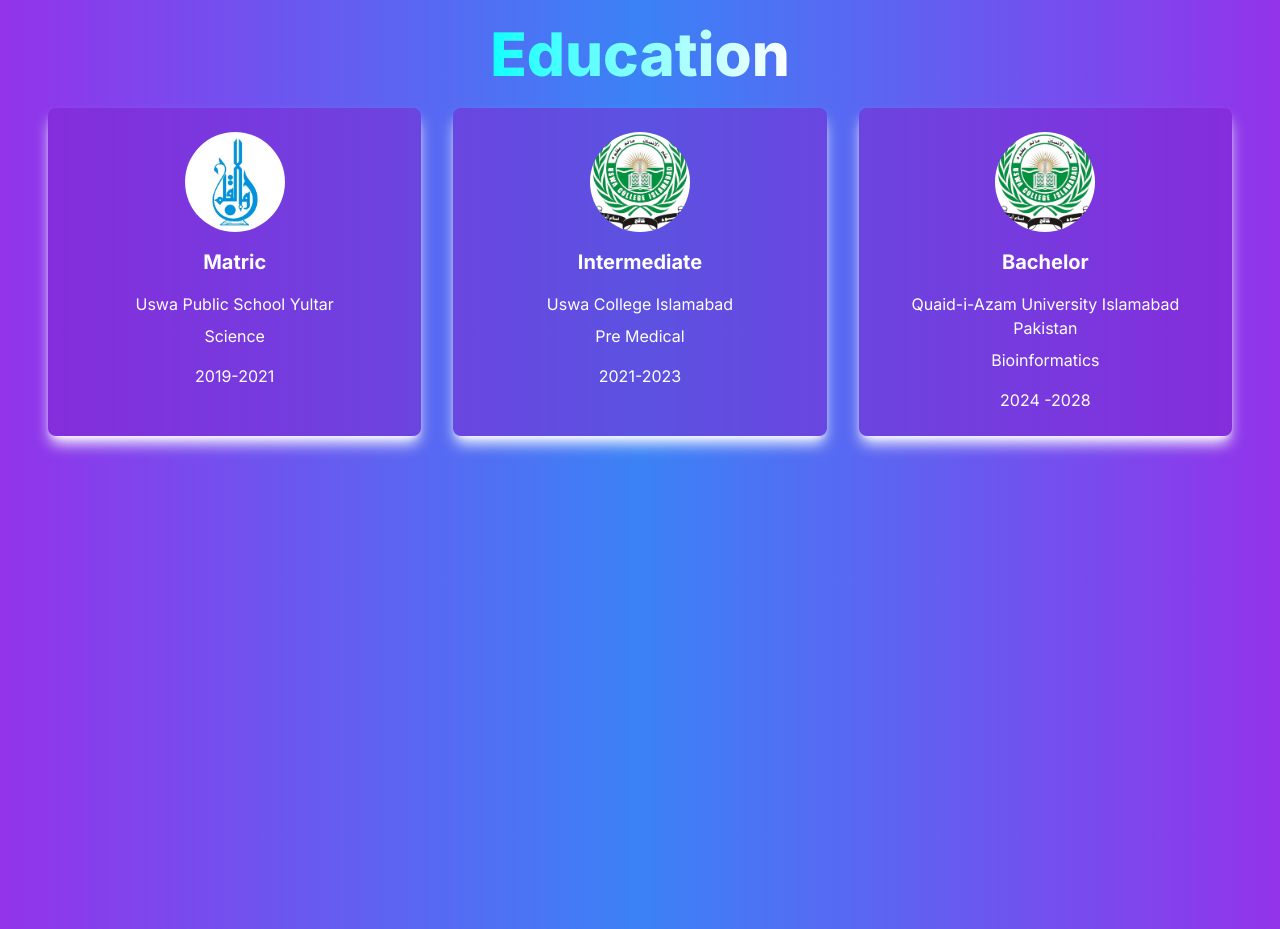
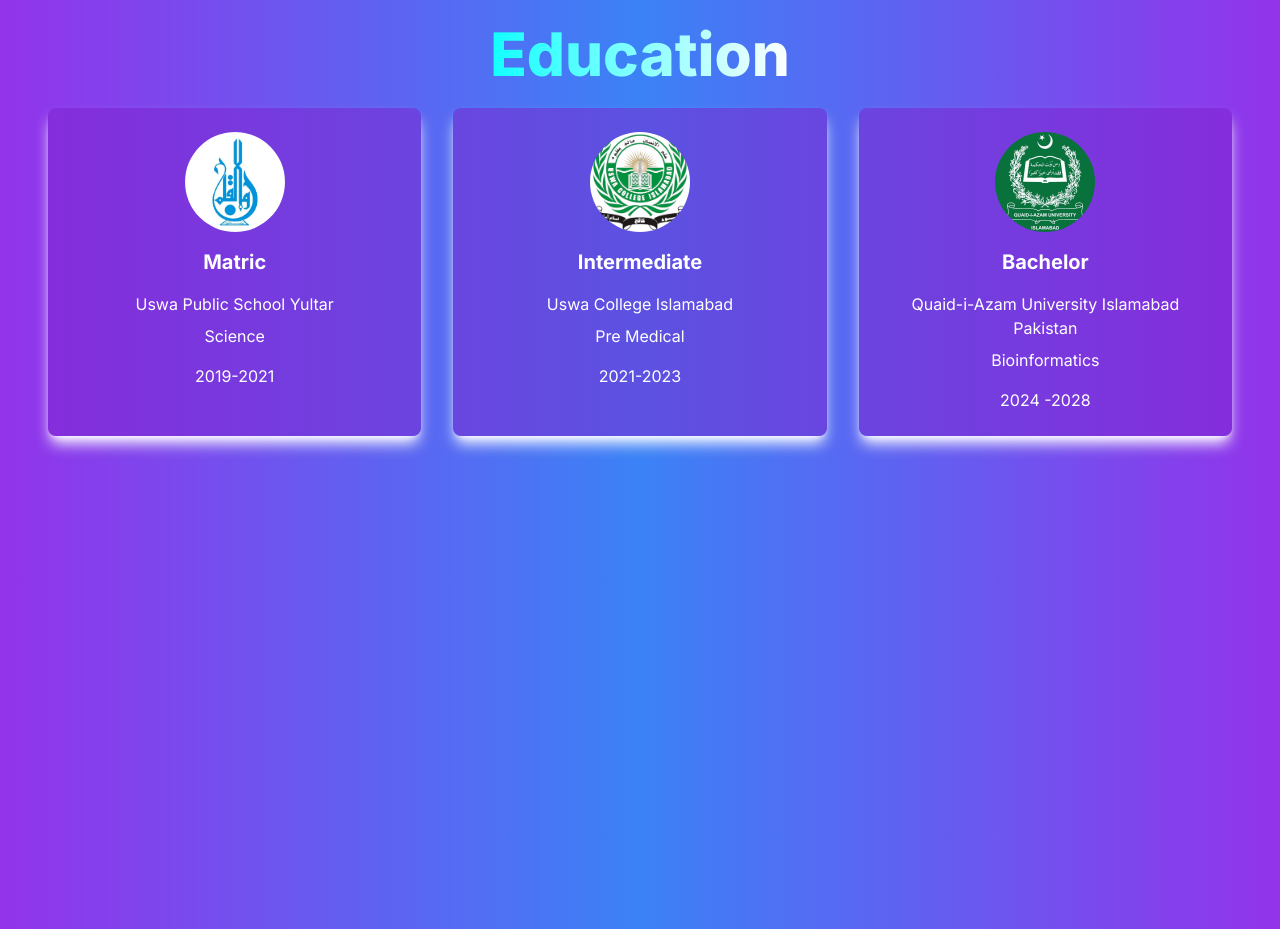
Before and after one commit to mubashir1837/next-portfolio, a Next.js app: page / in a window 1280 px wide. Shown: the part 5260-6189 px from the top of the page. Built offline with nearby package versions, Linux system fonts and the light colour scheme.

Commit message:
first commit

```diff
--- a/app/components/EducationSection.jsx
+++ b/app/components/EducationSection.jsx
@@ -47,7 +47,7 @@
             <div className="education-item bg-purple-700 p-6 rounded-lg flex flex-col items-center shadow-lg hover:shadow-lg transition-transform transform hover:-translate-y-2 bg-opacity-50 shadow-[#ffffff]">
               <div className="mb-4">
                 <div className="relative" style={{ width: '100px', height: '100px' }}>
-                  <Image src="/images/uswa2.png" alt="Profile Image" fill className="rounded-full object-cover" />
+                  <Image src="/images/qau.jpg" alt="Profile Image" fill className="rounded-full object-cover" />
                 </div>
               </div>
               <h3 className="text-xl font-bold mb-4 text-[#fff]">Bachelor</h3>
--- a/app/components/Navbar.jsx
+++ b/app/components/Navbar.jsx
@@ -15,7 +15,7 @@
           <a href="https://linkedin.com/in/mubashirali3">
             <FaLinkedin />
           </a>
-          <a href="https://facebook.com/mubashiraliyaar">
+          <a href="https://www.facebook.com/codewithbismilah">
             <FaFacebook/>
             </a>
           <a href="https://instagram.com/mubashir_aliyaar_37/">
```
Also changed, not shown: public/images/qau.jpg (added).
